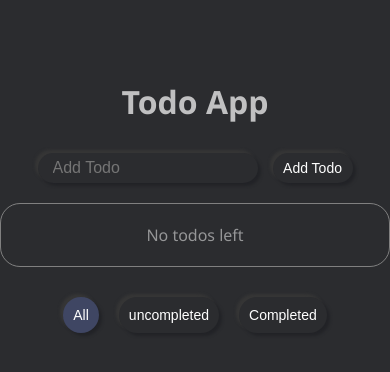
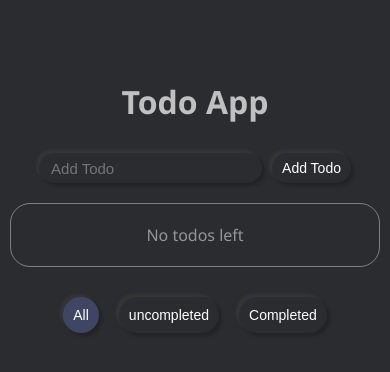
Before and after one commit to ElsayedAbdullah/reactjs-todo-app, a React (Vite) app: page / in a window 390 px wide. Shown: the top 372 px of the page. Built offline with nearby package versions, Linux system fonts and the light colour scheme.

Commit message:
make the app responsive on small screens

```diff
--- a/src/App.css
+++ b/src/App.css
@@ -15,20 +15,19 @@ body {
   justify-content: center;
   align-items: center;
   margin-top: 80px;
+  padding: 0 10px;
 }
 .input-field {
-  width: 220px;
   height: 30px;
   background: none;
-  margin-right: 15px;
   outline: none;
   border-radius: 30px;
   border: none;
   background-color: transparent;
   box-shadow: 3px 3px 3px #222327, -3px -3px 3px #363636;
   color: #fff;
-  padding: 0 15px;
-  font-size: 16px;
+  padding: 0 12px;
+  font-size: 15px;
 }
 .btn,
 .delete-btn {
@@ -38,15 +37,18 @@ body {
   color: #fff;
   font-size: 14px;
   box-shadow: 3px 3px 3px #222327, -3px -3px 3px #363636;
-  width: 80px;
+  width: auto;
   height: 30px;
   border-radius: 30px;
   cursor: pointer;
+  padding: 0 10px;
+  flex-shrink: 0;
 }
 .delete-btn {
   width: 25px;
   height: 25px;
   border-radius: 50%;
+  padding: 0;
 }
 .btn:hover,
 .input-field:hover,
@@ -95,3 +97,13 @@ body {
 .update-btn.active {
   background-color: #3f4663;
 }
+
+.update-btn-hover {
+  background-color: #22de2b;
+  transition: all 0.3s;
+  color: #000;
+}
+.update-btn-hover:hover {
+  background-color: #29ac30;
+  box-shadow: none;
+}
--- a/src/components/Todo.tsx
+++ b/src/components/Todo.tsx
@@ -34,7 +34,13 @@ const Todo = ({
       <form
         onSubmit={submitEdit}
         className="d-f"
-        style={{ maxWidth: "300px", margin: "10px auto" }}
+        style={{
+          display: "flex",
+          flexWrap: "wrap",
+          gap: "10px",
+          // maxWidth: "300px",
+          margin: "10px auto",
+        }}
       >
         <input
           ref={inputRef}
@@ -42,7 +48,7 @@ const Todo = ({
           type="text"
           defaultValue={text}
         />
-        <button type="submit" className="btn">
+        <button type="submit" className="btn update-btn-hover">
           Update
         </button>
       </form>
@@ -70,7 +76,9 @@ const Todo = ({
         <button
           title="Edit"
           className="btn delete-btn"
-          onClick={() => setIsEdit(true)}
+          onClick={() => {
+            setIsEdit(true);
+          }}
         >
           <Edit color="skyblue" size={16} />
         </button>
--- a/src/components/TodoForm.tsx
+++ b/src/components/TodoForm.tsx
@@ -41,7 +41,7 @@ const TodoForm = ({ addTodo }: IProps) => {
     }
   };
   return (
-    <form onSubmit={handleSubmit}>
+    <form onSubmit={handleSubmit} style={{ display: "flex", gap: "10px" }}>
       <input
         type="text"
         className="input-field"
@@ -50,6 +50,7 @@ const TodoForm = ({ addTodo }: IProps) => {
         value={input}
         ref={inputRef}
         autoFocus
+        style={{ flex: 1 }}
       />
       <button className="btn" type="submit">
         Add Todo
```
